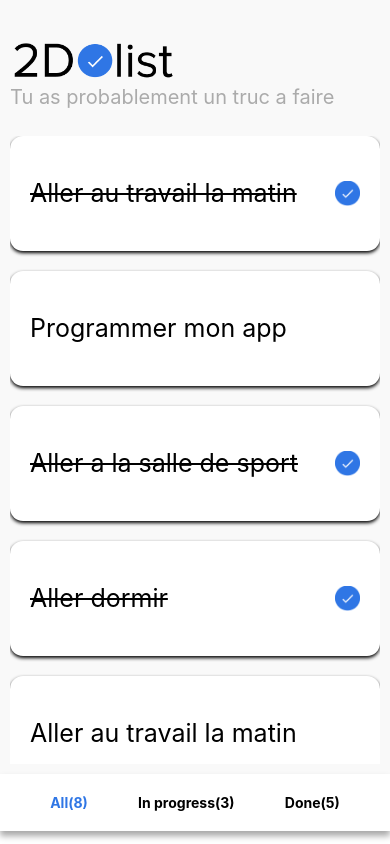
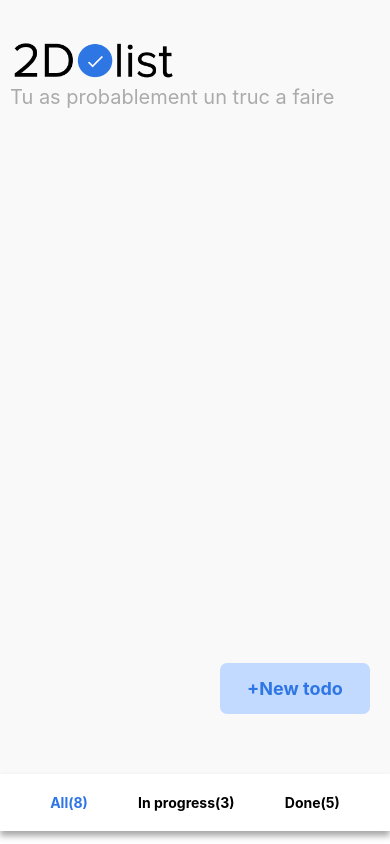
Before and after one commit to Al-aminedioubate/ToDoList, a React Native app: screen / in a window 390 px wide. Built offline with nearby package versions, Linux system fonts and the light colour scheme.

Commit message:
button d'ajout des taches terminer

```diff
--- a/App.js
+++ b/App.js
@@ -5,11 +5,12 @@ import { Header } from "./components/header";
 import { CardToDo } from "./components/CardTodo/cardTodo";
 import { useState } from "react";
 import { TabBottomMenu } from "./components/TabBottomMenu/tabBottomMenu";
+import { ButtonAdd } from "./components/ButtonAdd/ButtonAdd";
 
 export default function App() {
   const [selectedTabName, setSelectedTabName] = useState("all");
   const [todoList, setTodoList] = useState([
-    { id: 1, title: "Aller au travail la matin", isCompleted: true },
+    { id: 1, title: "Aller a la mosqueé", isCompleted: true },
     { id: 2, title: "Programmer mon app", isCompleted: false },
     { id: 3, title: "Aller a la salle de sport", isCompleted: true },
     { id: 4, title: "Aller dormir", isCompleted: true },
@@ -46,7 +47,7 @@ export default function App() {
     updatedTodoList[indexToUpdate] = updatedTodo;
     setTodoList(updatedTodoList);
 
-    console.log(todo);
+    //console.log(todo);
   }
 
   /*//La fonction permettant de retourner le tableau.
@@ -84,6 +85,9 @@ export default function App() {
     ));
   }
 
+  //la fonction permettant de faire les ajouts des taches.
+  function addTodo() {}
+
   return (
     <>
       <SafeAreaProvider>
@@ -91,9 +95,8 @@ export default function App() {
           <View style={s.header}>
             <Header />
           </View>
-          <View style={s.body}>
-            <ScrollView>{renderTodoList()}</ScrollView>
-          </View>
+          <View style={s.body}></View>
+          <ButtonAdd onPress />
         </SafeAreaView>
       </SafeAreaProvider>
       <View style={s.footer}>
--- /dev/null
+++ b/components/ButtonAdd/ButtonAdd.jsx
@@ -0,0 +1,10 @@
+import { TouchableOpacity, Text } from "react-native";
+import {s} from "./ButtonAdd.style";
+
+export function ButtonAdd(){
+    return (
+        <TouchableOpacity style={s.btn}>
+            <Text style={s.txt}>+New todo</Text>
+        </TouchableOpacity>
+    );
+}
--- /dev/null
+++ b/components/ButtonAdd/ButtonAdd.style.js
@@ -0,0 +1,19 @@
+import { StyleSheet } from "react-native";
+
+export const s = StyleSheet.create({
+  btn: {
+    position: "absolute",
+    bottom: 60,
+    right: 20,
+    width: 150,
+    backgroundColor: "#C2DAFF",
+    alignItems: "center",
+    borderRadius: 7,
+  },
+  txt: {
+    color: "#2F76E5",
+    fontWeight: "bold",
+    fontSize: 18,
+    paddingVertical: 15,
+  },
+});
```
